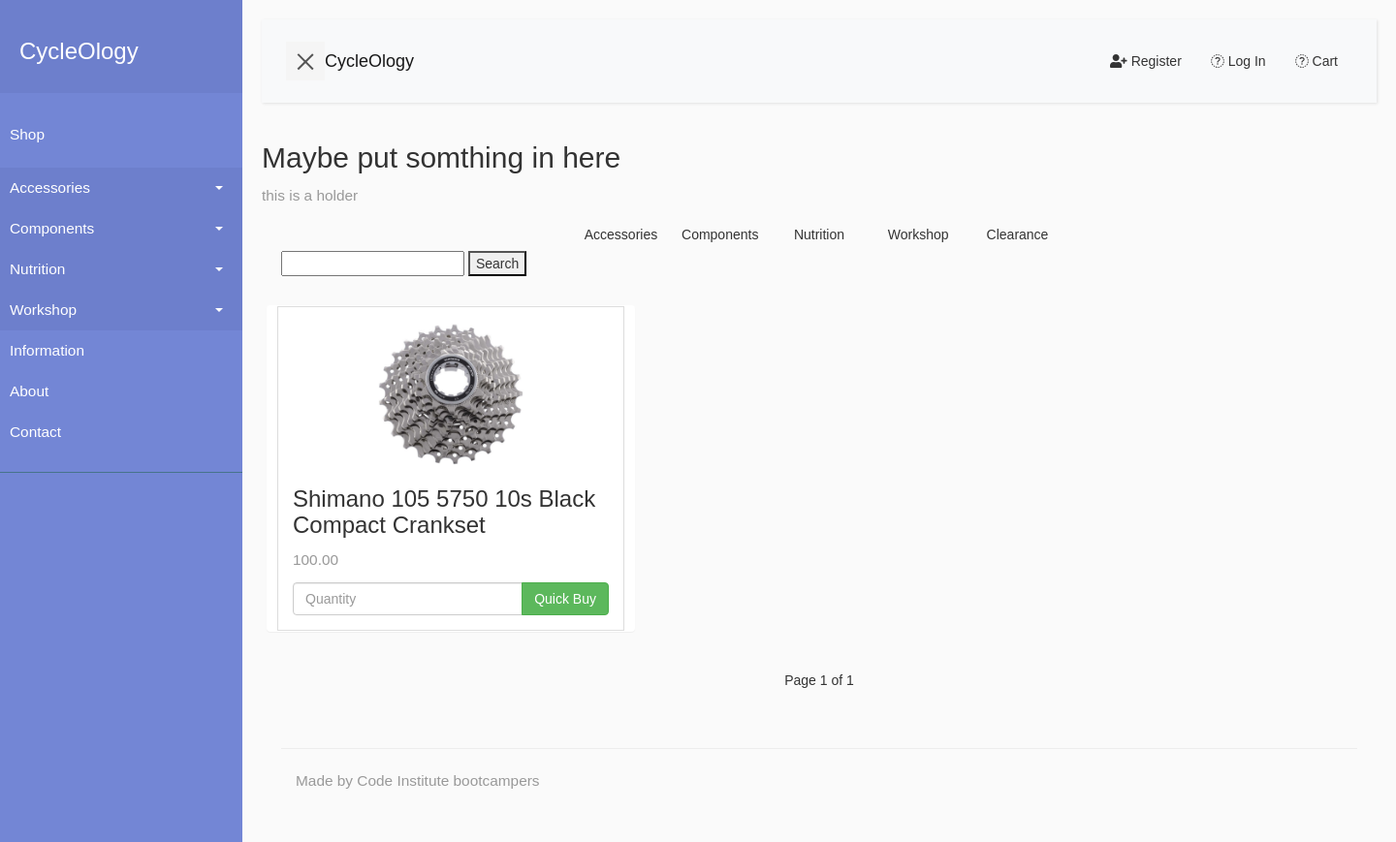
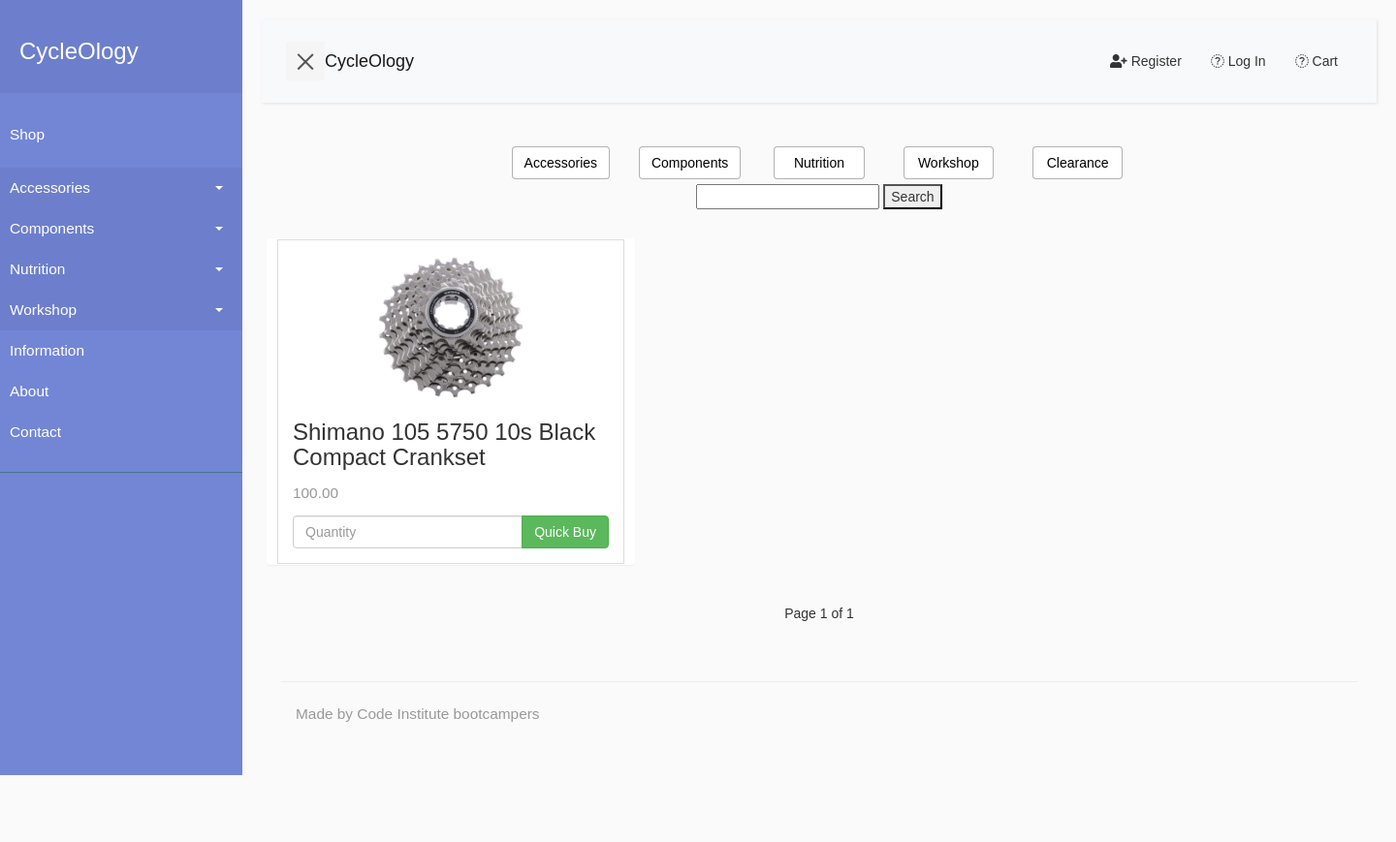
Before and after one commit to pauldardis/milestone4, a Django app: page / in a window 1440 px wide. Shown: the whole page at 97% size. After the commit the page ends 800 px from the top, so only its background shows below. Run offline with Django 3.2, Linux system fonts and the light colour scheme; data comes from the database, SQL or seed files in the repository; some libraries are stand-ins or nearby versions.

Commit message:
changing styling on main page

```diff
--- a/static/css/custom.css
+++ b/static/css/custom.css
@@ -295,3 +295,17 @@
 
 
 /* Product card testing  */
+
+
+.btn-products-filter{
+    color: black;
+    background-color: #ffffffd7;
+    border: 1px solid rgba(0, 0, 0, 0.3);
+    width:120px;
+    margin: 5px;
+    transition-duration: 0.5s
+}
+.btn-products-filter:hover{
+    color: black;
+    background-color: #7386D5;
+    transition-duration: 0.5s
--- a/templates/base.html
+++ b/templates/base.html
@@ -190,11 +190,14 @@
                     </div>
                 </div>
             </nav>
-
-            <h2>Maybe put somthing in here</h2>
-            <p>this is a holder</p>
-
-
+            <div class="container">
+            {% if messages %}
+                <div class="alert alert-success">
+                    <div class="messages">
+                        {% for message in messages %} {{ message }} {% endfor %}
+                    </div>
+                    </div>
+            {% endif %}
             	<div class="d-flex justify-content-center">
 		            <div class="products-filters row">
 			            <div class="col-6 offset-sm-1 col-sm-2 d-flex justify-content-center no-padding">
@@ -214,22 +217,13 @@
 			            </div>
 		            </div>
 	            </div>
-
-
-
-{% if messages %}
-    <div class="alert alert-success">
-        <div class="messages">
-            {% for message in messages %} {{ message }} {% endfor %}
-        </div>
-    </div>
-    {% endif %}
-    <div class="container">
-        <div class="display">
+                <div class="d-flex justify-content-center">
+                    <div class="display ">
                         <form action="{% url 'search' %}" method="get">
                             <input type="text" name="q">
                             <button type="submit">Search</button>
                         </form>
+                    </div>
                 </div>
         {% block content %} {% endblock %}
 
```
Lines whose indentation alone changed are shown as unchanged.
